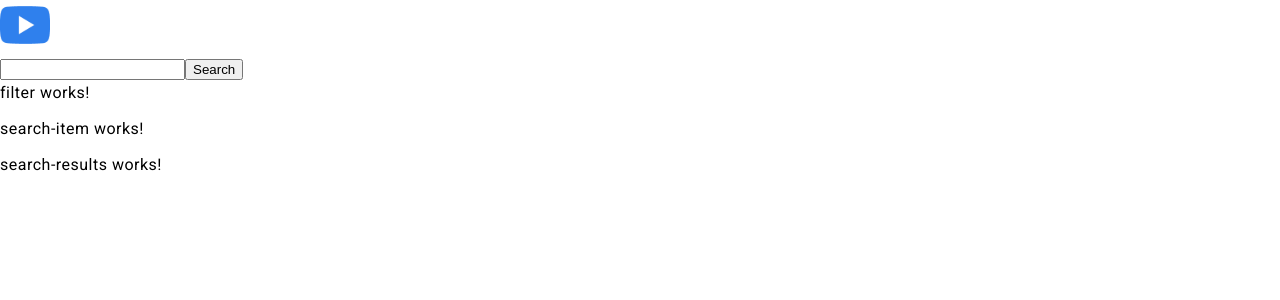
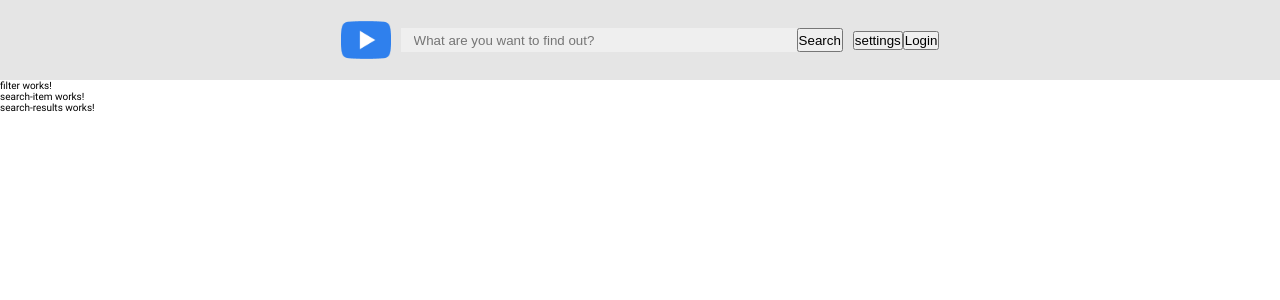
Before and after one commit to SplitCode/youtube-client-app, an Angular app in the folder YouTube-client-app/: page / in a window 1280 px wide. Shown: the top 300 px of the page. Built offline with nearby package versions, Linux system fonts and the light colour scheme.

Commit message:
feat: add styles for search input

```diff
--- a/YouTube-client-app/src/app/components/header/header.component.html
+++ b/YouTube-client-app/src/app/components/header/header.component.html
@@ -1,5 +1,9 @@
 <header class="header">
-  <img class="header__logo" src="../../../assets/logo.svg" alt="youtube logo" />
-  <!-- <app-search-input (search)="onSearch($event)"></app-search-input> -->
-  <app-search-input></app-search-input>
+  <div class="search-area">
+    <img class="header__logo" src="logo.svg" alt="youtube logo" />
+    <!-- <app-search-input (search)="onSearch($event)"></app-search-input> -->
+    <app-search-input></app-search-input>
+    <app-settings-button></app-settings-button>
+  </div>
+  <app-login-info></app-login-info>
 </header>
--- a/YouTube-client-app/src/app/components/header/header.component.scss
+++ b/YouTube-client-app/src/app/components/header/header.component.scss
@@ -0,0 +1,21 @@
+.header {
+  display: flex;
+  background-color: var(--bg-color);
+  justify-content: center;
+  align-items: center;
+}
+
+.header__logo {
+  height: 50px;
+  width: 50px;
+  // align-self: center;
+  // margin-right: 1rem;
+}
+
+.search-area {
+  display: flex;
+  height: 8rem;
+  justify-content: center;
+  align-items: center;
+  gap: 1rem;
+}
--- a/YouTube-client-app/src/app/components/header/header.component.ts
+++ b/YouTube-client-app/src/app/components/header/header.component.ts
@@ -1,11 +1,13 @@
 import { Component } from '@angular/core';
 
+import { LoginInfoComponent } from './login-info/login-info.component';
 import { SearchInputComponent } from './search-input/search-input.component';
+import { SettingsButtonComponent } from './settings-button/settings-button.component';
 
 @Component({
   selector: 'app-header',
   standalone: true,
-  imports: [SearchInputComponent],
+  imports: [SearchInputComponent, SettingsButtonComponent, LoginInfoComponent],
   templateUrl: './header.component.html',
   styleUrl: './header.component.scss',
 })
--- a/YouTube-client-app/src/app/components/header/login-info/login-info.component.html
+++ b/YouTube-client-app/src/app/components/header/login-info/login-info.component.html
@@ -1 +1 @@
-<p>login-info works!</p>
+<button>Login</button>
--- a/YouTube-client-app/src/app/components/header/search-input/search-input.component.html
+++ b/YouTube-client-app/src/app/components/header/search-input/search-input.component.html
@@ -1,5 +1,5 @@
-<form (ngSubmit)="onSubmit()">
+<form class="search-form" (ngSubmit)="onSubmit()">
   <!-- <input [(ngModel)]="query" name="query" required /> -->
-  <input />
-  <button type="submit">Search</button>
+  <input class="search-form__input" placeholder="What are you want to find out?"/>
+  <button class="search-form__button" type="submit">Search</button>
 </form>
--- a/YouTube-client-app/src/app/components/header/search-input/search-input.component.scss
+++ b/YouTube-client-app/src/app/components/header/search-input/search-input.component.scss
@@ -0,0 +1,13 @@
+.search-form {
+  display: flex;
+  width: 100%;
+}
+
+.search-form__input {
+  padding: 0.5rem 1.3rem;
+  width: 39.6rem;
+  height: 2.4rem;
+  background-color: #efefef;
+  border: none;
+  cursor: pointer;
+}
--- a/YouTube-client-app/src/app/components/header/settings-button/settings-button.component.html
+++ b/YouTube-client-app/src/app/components/header/settings-button/settings-button.component.html
@@ -1 +1 @@
-<p>settings-button works!</p>
+<button>settings</button>
--- a/YouTube-client-app/src/index.html
+++ b/YouTube-client-app/src/index.html
@@ -6,10 +6,10 @@
   <base href="/">
   <meta name="viewport" content="width=device-width, initial-scale=1">
   <link rel="icon" type="image/x-icon" href="favicon.ico">
-  <link href="https://fonts.googleapis.com/css2?family=Roboto:wght@300;400;500&display=swap" rel="stylesheet">
+  <!-- <link href="https://fonts.googleapis.com/css2?family=Roboto:wght@300;400;500&display=swap" rel="stylesheet"> -->
   <link href="https://fonts.googleapis.com/icon?family=Material+Icons" rel="stylesheet">
 </head>
-<body class="mat-typography">
+<body>
   <app-root></app-root>
 </body>
 </html>
--- a/YouTube-client-app/src/styles.scss
+++ b/YouTube-client-app/src/styles.scss
@@ -1,4 +1,29 @@
 /* You can add global styles to this file, and also import other style files */
 
-html, body { height: 100%; }
-body { margin: 0; font-family: Roboto, "Helvetica Neue", sans-serif; }
+@font-face {
+  font-family: Roboto;
+  src: url(assets/fonts/Roboto-Regular.ttf);
+}
+
+* {
+  margin: 0;
+  padding: 0;
+  box-sizing: border-box;
+}
+
+:root {
+  --bg-color: #e5e5e5;
+}
+
+html {
+  font-size: 10px;
+}
+
+html, body {
+  height: 100%;
+}
+
+body {
+  margin: 0;
+  font-family: Roboto, "Helvetica Neue", sans-serif;
+}
```
Also changed, not shown: YouTube-client-app/public/logo.svg (added), YouTube-client-app/src/assets/fonts/Roboto-Regular.ttf (added).
